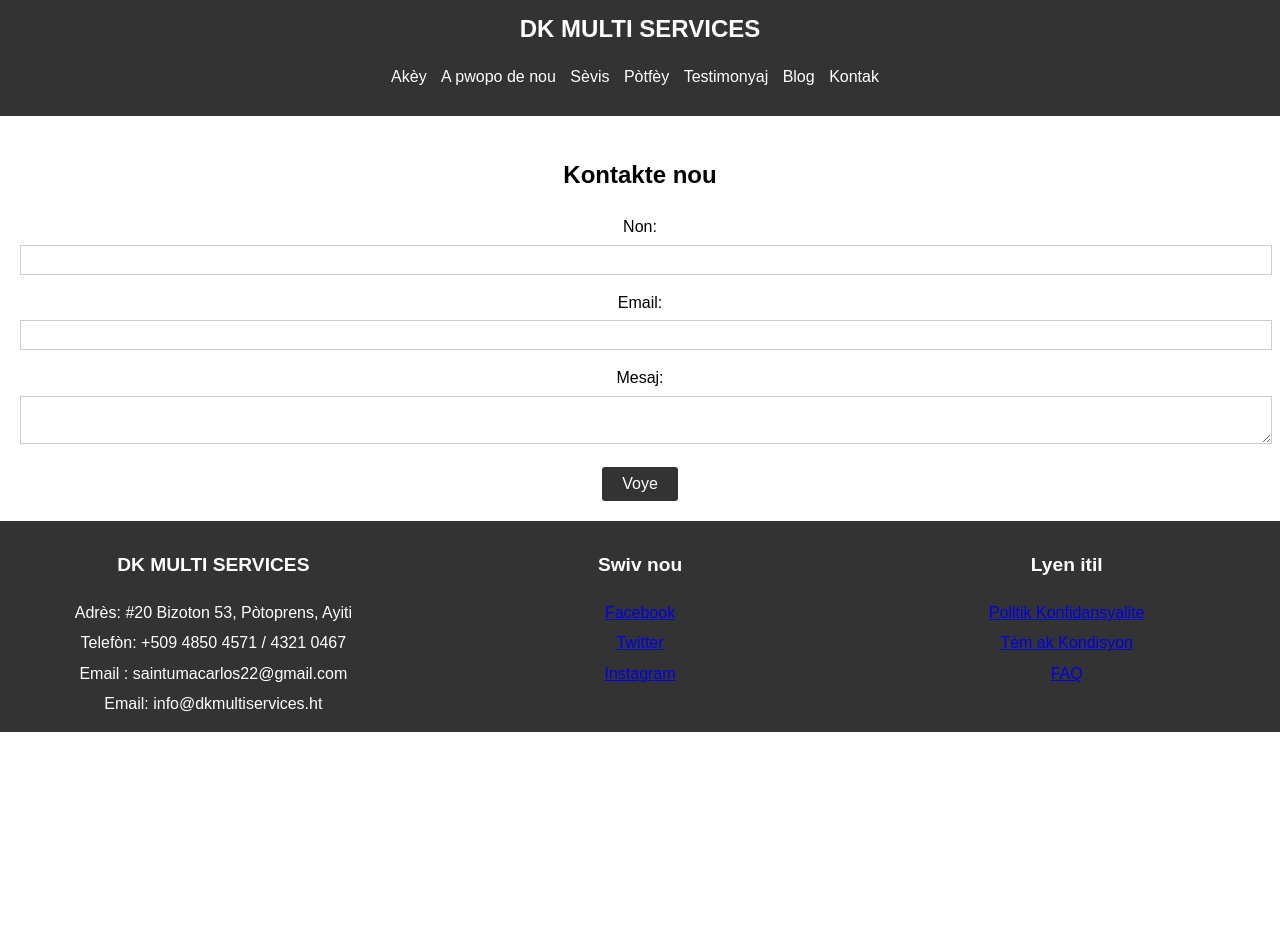
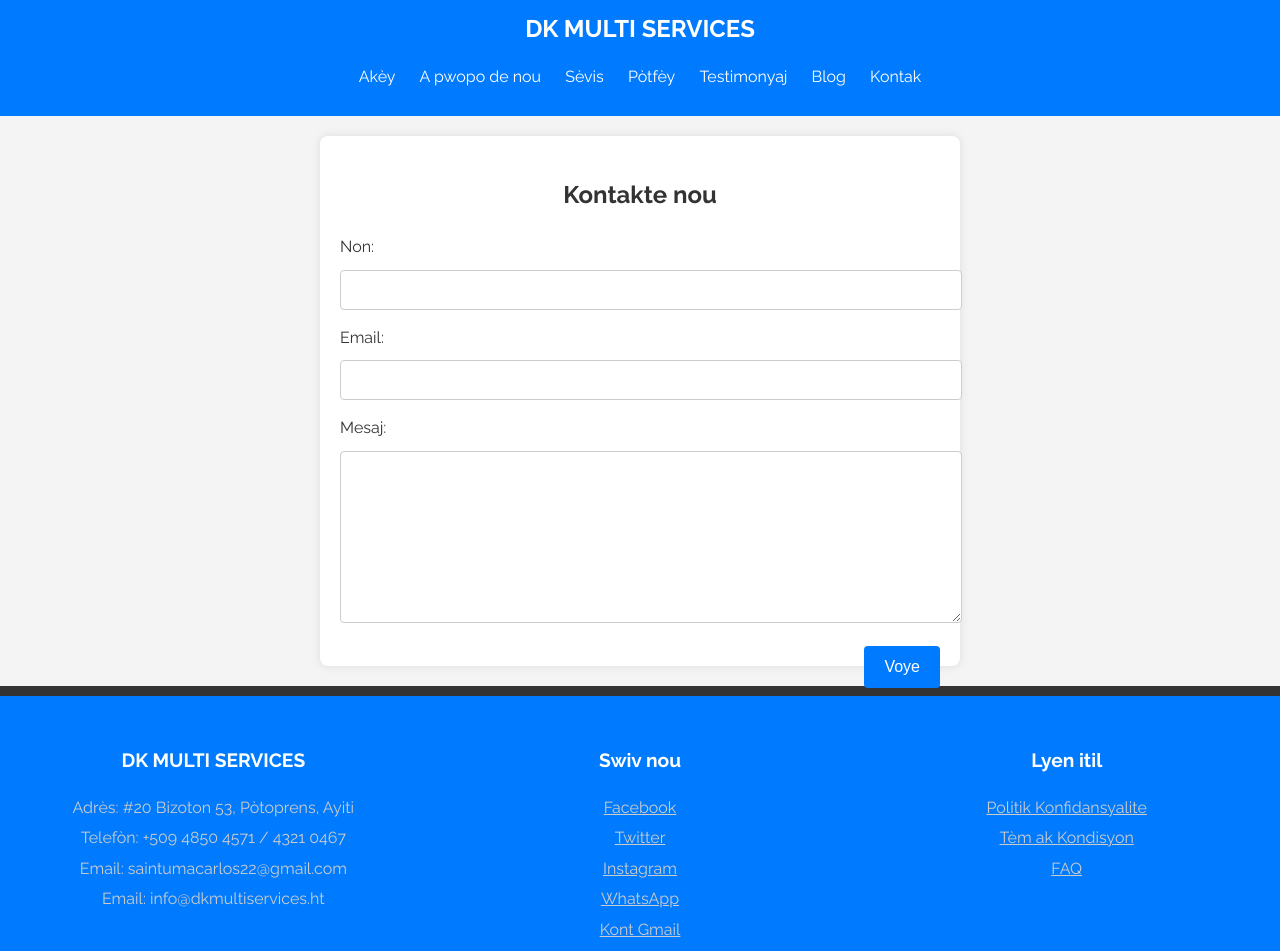
Before and after one commit to dkmultiservices/depo, a plain HTML site: page contact.html in a window 1280 px wide. Shown: the top 951 px of the page. Before the commit the page ends 800 px from the top, so only its background shows below. Drawn offline with Linux system fonts and the light colour scheme.

Commit message:
Update contact.html

```diff
--- a/contact.html
+++ b/contact.html
@@ -3,8 +3,110 @@
 <head>
     <meta charset="UTF-8">
     <meta name="viewport" content="width=device-width, initial-scale=1.0">
-    <title>Kontak - DK MULTI SERVICES</title>
+    <title>Kontakte nou - DK MULTI SERVICES</title>
     <link rel="stylesheet" href="styles.css">
+    <link href="https://fonts.googleapis.com/css2?family=Raleway:wght@400;700&display=swap" rel="stylesheet">
+    <style>
+        /* Styles for the page */
+        body {
+            font-family: 'Raleway', sans-serif;
+            line-height: 1.6;
+            margin: 0;
+            padding: 0;
+            background-color: #f4f4f4;
+        }
+        header {
+            background-color: #007bff; /* Blue color */
+            color: #fff;
+            padding: 10px 0;
+        }
+        .logo {
+            text-align: center;
+            font-size: 24px;
+            font-weight: bold;
+        }
+        nav ul {
+            list-style-type: none;
+            padding: 0;
+            text-align: center;
+        }
+        nav ul li {
+            display: inline;
+            margin: 0 10px;
+        }
+        nav ul li a {
+            color: #fff;
+            text-decoration: none;
+        }
+        nav ul li a:hover {
+            text-decoration: underline;
+        }
+        .contact-form {
+            margin: 20px auto;
+            padding: 20px;
+            max-width: 600px;
+            background-color: #fff;
+            border-radius: 8px;
+            box-shadow: 0 0 10px rgba(0,0,0,0.1);
+        }
+        .contact-form h1, .contact-form h2, .contact-form h3 {
+            color: #333;
+            text-align: center;
+        }
+        .contact-form label {
+            display: block;
+            margin-bottom: 10px;
+            color: #333;
+        }
+        .contact-form input[type="text"],
+        .contact-form input[type="email"],
+        .contact-form textarea {
+            width: 100%;
+            padding: 10px;
+            margin-bottom: 15px;
+            border: 1px solid #ccc;
+            border-radius: 4px;
+            font-size: 16px;
+        }
+        .contact-form textarea {
+            resize: vertical;
+            min-height: 150px;
+        }
+        .contact-form button {
+            background-color: #007bff;
+            color: #fff;
+            border: none;
+            padding: 12px 20px;
+            cursor: pointer;
+            border-radius: 4px;
+            font-size: 16px;
+            float: right;
+        }
+        .contact-form button:hover {
+            background-color: #0056b3;
+        }
+        .footer-content {
+            display: flex;
+            justify-content: space-around;
+            flex-wrap: wrap;
+            padding: 20px 0;
+            background-color: #007bff; /* Blue color */
+            color: #fff;
+        }
+        .footer-section {
+            flex: 1;
+            margin: 10px;
+        }
+        .footer-section h3 {
+            color: #fff;
+        }
+        .footer-section p, .footer-section a {
+            color: #ccc;
+        }
+        .footer-section a:hover {
+            text-decoration: underline;
+        }
+    </style>
 </head>
 <body>
     <header>
@@ -22,21 +124,18 @@
         </nav>
     </header>
 
-    <section class="contact">
+    <section class="contact-form">
         <h1>Kontakte nou</h1>
-        <form action="submit_form.php" method="post">
-            <div class="form-group">
+        <form action="#" method="post">
             <label for="name">Non:</label>
             <input type="text" id="name" name="name" required>
-            </div>
-            <div class="form-group">
+
             <label for="email">Email:</label>
             <input type="email" id="email" name="email" required>
-            </div>
-            <div class="form-group">
+
             <label for="message">Mesaj:</label>
             <textarea id="message" name="message" required></textarea>
-            </div>
+
             <button type="submit">Voye</button>
         </form>
     </section>
@@ -46,21 +145,23 @@
             <div class="footer-section">
                 <h3>DK MULTI SERVICES</h3>
                 <p>Adrès: #20 Bizoton 53, Pòtoprens, Ayiti</p>
-                <p>Telefòn: +509 4850 4571  /  4321 0467</p>
-				<p>Email : saintumacarlos22@gmail.com</p>
+                <p>Telefòn: +509 4850 4571 / 4321 0467</p>
+                <p>Email: saintumacarlos22@gmail.com</p>
                 <p>Email: info@dkmultiservices.ht</p>
             </div>
             <div class="footer-section">
                 <h3>Swiv nou</h3>
-                <p><a href="https://www.facebook.com/votrepage" target="_blank">Facebook</a></p>
-                <p><a href="https://www.twitter.com/votrepage" target="_blank">Twitter</a></p>
-                <p><a href="https://www.instagram.com/votrepage" target="_blank">Instagram</a></p>
+                <p><a href="https://www.facebook.com/votrepage" target="_blank" style="color: #ccc;">Facebook</a></p>
+                <p><a href="https://www.twitter.com/votrepage" target="_blank" style="color: #ccc;">Twitter</a></p>
+                <p><a href="https://www.instagram.com/votrepage" target="_blank" style="color: #ccc;">Instagram</a></p>
+                <p><a href="https://wa.me/+50948504571" target="_blank" style="color: #ccc;">WhatsApp</a></p>
+                <p><a href="mailto:saintumacarlos22@gmail.com" style="color: #ccc;">Kont Gmail</a></p>
             </div>
             <div class="footer-section">
                 <h3>Lyen itil</h3>
-                <p><a href="privacy.html">Politik Konfidansyalite</a></p>
-                <p><a href="terms.html">Tèm ak Kondisyon</a></p>
-                <p><a href="faq.html">FAQ</a></p>
+                <p><a href="privacy.html" style="color: #ccc;">Politik Konfidansyalite</a></p>
+                <p><a href="terms.html" style="color: #ccc;">Tèm ak Kondisyon</a></p>
+                <p><a href="faq.html" style="color: #ccc;">FAQ</a></p>
             </div>
         </div>
     </footer>
```
Lines whose indentation alone changed are shown as unchanged.
